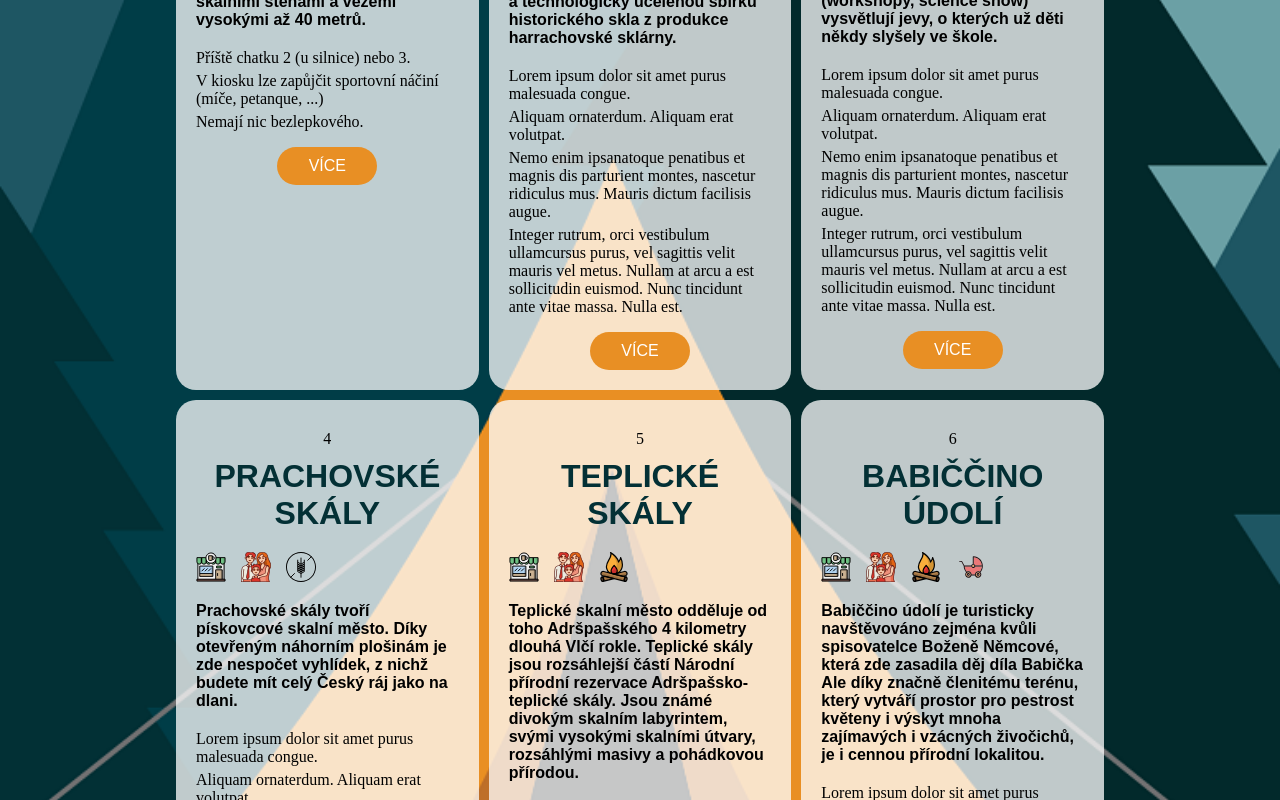
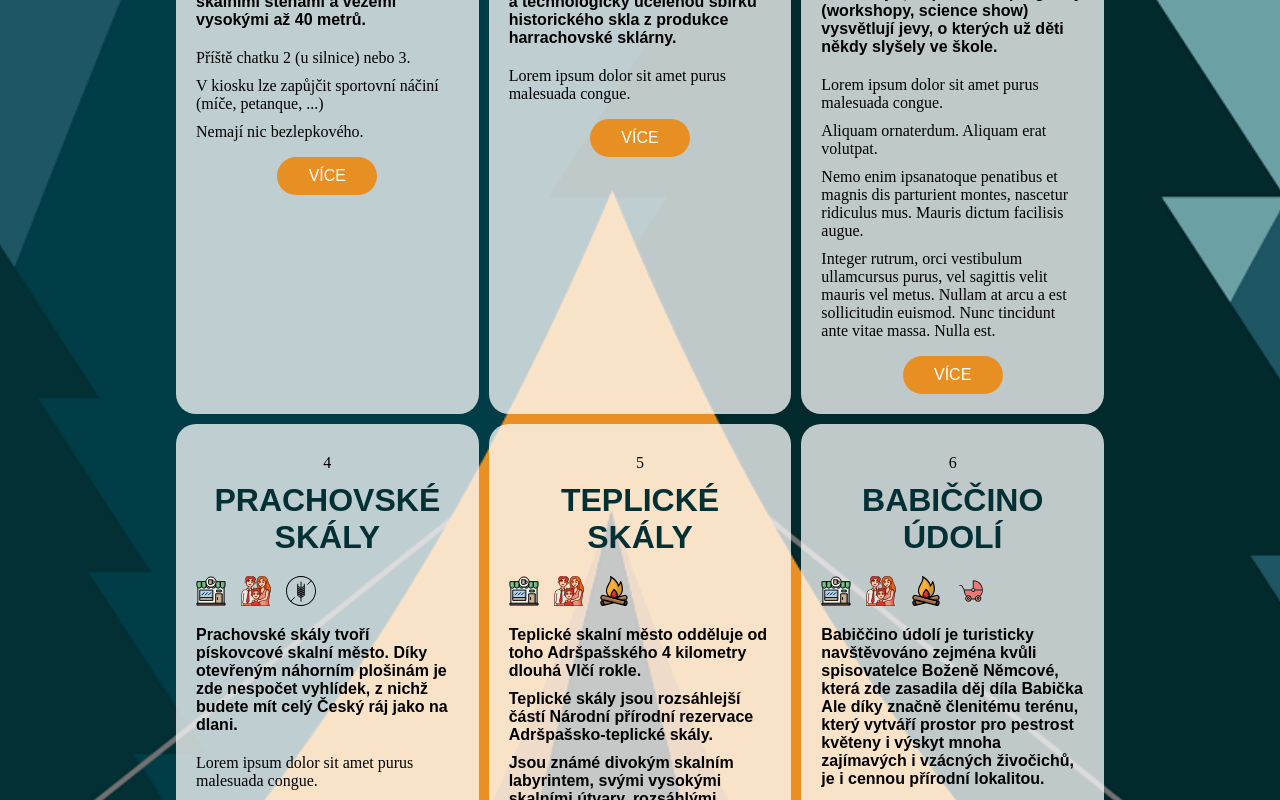
Before and after one commit to icirova/tourist-diary-v2, a React (Vite) app: page / in a window 1280 px wide. Shown: the part 980-1780 px from the top of the page. Built offline with nearby package versions, Linux system fonts and the light colour scheme.

Commit message:
úprava karty

```diff
--- a/src/components/Card.jsx
+++ b/src/components/Card.jsx
@@ -2,7 +2,9 @@ import "./Card.scss";
 import { Link } from "react-router-dom";
 
 
-const Card = ({id, title, tags, description, notes}) => {
+const Card = ({id, title, tags=[], description, notes}) => {
+
+
 
    return (
     <div className="card">
@@ -14,11 +16,16 @@ const Card = ({id, title, tags, description, notes}) => {
           <img className="tag" key={index} src={tag} alt="tag" />
         ))}</div>
 
-      <p className="perex">{description}</p>
+      <div className="perex">
+        {description.map((paragraph, index) => (
+          <p className="paragraph" key={index}>{paragraph}</p>
+        ) )}
+      </div>
+
 
       <div className="notes">
-      {notes.map((paragraf, index) => (
-        <p className="notes__paragraf" key={index}>{paragraf}</p>
+      {notes.map((paragraph, index) => (
+        <p className="paragraph" key={index}>{paragraph}</p>
       ))}
 
       </div>
--- a/src/components/Card.scss
+++ b/src/components/Card.scss
@@ -29,18 +29,17 @@
 }
 
 .perex {
-    margin-bottom: 20px;
     font-family: 'Quicksand', sans-serif;
     font-weight: 600;
-
+    margin-bottom: 20px;
 }
 
 .description {
     margin-bottom: 10px;
 }
 
-.notes__paragraf {
-    margin-bottom: 5px;
+.paragraph {
+    margin-bottom: 10px;
 }
 
 
--- a/src/components/CardForm.jsx
+++ b/src/components/CardForm.jsx
@@ -20,21 +20,15 @@ const CardForm = ({addCard}) => {
         title:"",
         lat:"",
         lng:"",
-        bag:"",
-        bikini:"",
-        bonfire:"",
-        cafe:"",
-        family:"",
-        stroller:"",
-        tent:"",
-        description:"",
-        notes:""
+        tags:[],
+        description:[],
+        notes:[]
     }
 
     const [isVisible, setIsVisible] = useState(false)
     const [btnText, setBtnText] = useState("+ vložit kartu")
     const [formData, setFormData] = useState(initialFormData)
-    const [errors, setErrors] = useState({ title: '', description: '', notes:'' })
+    const [errors, setErrors] = useState({ title: "",lat:"", lng:"", description: "", notes:"" })
 
 
 
@@ -44,19 +38,21 @@ const CardForm = ({addCard}) => {
     }
 
     const handleChange = (event) => {
-        const { id, name, value, checked } = event.target
+        const { name, value, checked } = event.target
 
-        // let newValue = value;
-        // if (id === 'check1' || id === 'check2' || id === 'check3' || id === 'check4' || id === 'check5' || id === 'check6' || id === 'check7') {
-        //   newValue = checked ? event.target.value : ''
-        // }
+        if (event.target.type === 'checkbox') {
+          let newTags = [...formData.tags];
+          if (checked) {
+            newTags.push(name);
+          } else {
+            newTags = newTags.filter(tag => tag !== name);
+          }
 
-        let newValue = value;
-        if (id.startsWith('check')) {
-          newValue = checked ? event.target.value : '';
+
+          setFormData({ ...formData, tags: newTags});
+        } else {
+          setFormData({ ...formData, [name]: value });
         }
-
-        setFormData({ ...formData, [name]: newValue })
       };
 
     const handleClick = (event) => {
@@ -86,7 +82,6 @@ const CardForm = ({addCard}) => {
 
           if (Object.keys(newErrors).length === 0) {
             const newCard = { ...formData };
-            console.log(newCard)
 
             addCard(newCard);
             toggleVisibility();
@@ -176,6 +171,7 @@ const CardForm = ({addCard}) => {
                   className="field-input"
                   type="checkbox"
                   name={tag.name}
+                  checked={formData.tags.includes(tag.name)}
                   value={tag.name}
                   onChange={handleChange}
                 />
@@ -214,6 +210,7 @@ const CardForm = ({addCard}) => {
             rows="10"
             cols="50"
             className="notes"
+            value={formData.notes}
             onChange={handleChange}
             ></textarea>
         </div>
@@ -226,6 +223,9 @@ const CardForm = ({addCard}) => {
       </button>
     </form>
 }
+
+
+
     </div>
 };
 
--- a/src/components/Map.jsx
+++ b/src/components/Map.jsx
@@ -3,9 +3,8 @@ import React, { useState } from 'react';
 import { MapContainer, TileLayer, Marker, Popup } from 'react-leaflet';
 import 'leaflet/dist/leaflet.css';
 
-const MapWithForm= ({locations}) => {
+const Map= ({locations}) => {
 
-{console.log(locations)}
   return (
     <div>
 
@@ -27,4 +26,4 @@ const MapWithForm= ({locations}) => {
   );
 };
 
-export default MapWithForm;
+export default Map;
--- /dev/null
+++ b/src/css/Card.css
@@ -0,0 +1,59 @@
+.card {
+  background-color: rgba(255, 255, 255, 0.75);
+  padding: 20px;
+  border-radius: 20px;
+  flex-basis: 300px;
+  flex-grow: 1;
+  justify-content: left;
+}
+.card__id {
+  text-align: center;
+  padding: 10px;
+}
+
+.title {
+  text-align: center;
+  margin-bottom: 20px;
+  font-family: "Quicksand", sans-serif;
+  text-transform: uppercase;
+  color: #033035;
+}
+
+.tag {
+  width: 30px;
+  margin-bottom: 20px;
+}
+
+.perex {
+  font-family: "Quicksand", sans-serif;
+  font-weight: 600;
+  margin-bottom: 20px;
+}
+
+.description {
+  margin-bottom: 10px;
+}
+
+.paragraph {
+  margin-bottom: 10px;
+}
+
+.btn {
+  display: block;
+  background-color: #e88f24;
+  width: 100px;
+  padding: 10px 5px;
+  border-radius: 20px;
+  text-decoration: none;
+  text-align: center;
+  cursor: pointer;
+  color: white;
+  font-family: "Quicksand", sans-serif;
+  text-transform: uppercase;
+  margin: 0 auto;
+  border: none;
+}
+
+.btn:hover {
+  background-color: #be6f28;
+}/*# sourceMappingURL=Card.css.map */
--- a/src/data.jsx
+++ b/src/data.jsx
@@ -13,8 +13,8 @@ const data = [
     {
         id: 1,
         title: "Chatová osada Ostaš",
-        lat: 49.8022514,
-        lng: 15.6252330,
+        lat: 50.5581496,
+        lng: 16.2145403,
         tags: [
             family,
             tent,
@@ -23,7 +23,10 @@ const data = [
             bag,
 
         ],
-        description: "Vrcholová plošina stolové hory Ostaš je ohraničená pískovcovými skalními stěnami a věžemi vysokými až 40 metrů. ",
+        description: [
+            "Vrcholová plošina stolové hory Ostaš je ohraničená pískovcovými skalními stěnami a věžemi vysokými až 40 metrů. ",
+        ],
+
         notes: [
             "Příště chatku 2 (u silnice) nebo 3.",
             "V kiosku lze zapůjčit sportovní náčiní (míče, petanque, ...)",
@@ -37,15 +40,14 @@ const data = [
         lat: 50.7819779,
         lng: 15.41894,
         tags: [
-            cafe,
-            family,
+            cafe,family,
         ],
-        description: " Muzeum skla je součástí sklárny v Harrachově. Obsahuje historicky a technologicky ucelenou sbírku historického skla z produkce harrachovské sklárny.",
+        description: [
+            " Muzeum skla je součástí sklárny v Harrachově. Obsahuje historicky a technologicky ucelenou sbírku historického skla z produkce harrachovské sklárny.",
+        ],
+
         notes: [
             "Lorem ipsum  dolor sit amet purus malesuada congue.",
-            "Aliquam ornaterdum. Aliquam erat volutpat.",
-            "Nemo enim ipsanatoque penatibus et magnis dis parturient montes, nascetur ridiculus mus. Mauris dictum facilisis augue.",
-            "Integer rutrum, orci vestibulum ullamcursus purus, vel sagittis velit mauris vel metus. Nullam at arcu a est sollicitudin euismod. Nunc tincidunt ante vitae massa. Nulla est.",
         ] ,
     },
     {
@@ -56,7 +58,10 @@ const data = [
         tags: [
             cafe, family, stroller
         ],
-        description: "iQLANDIA je vhodná pro děti od 8 let a všechny dospělé. Exponáty jsou techničtější, popisy odbornější, doprovodné programy (workshopy, science show) vysvětlují jevy, o kterých už děti někdy slyšely ve škole.",
+        description: [
+            "iQLANDIA je vhodná pro děti od 8 let a všechny dospělé.",
+            " Exponáty jsou techničtější, popisy odbornější, doprovodné programy (workshopy, science show) vysvětlují jevy, o kterých už děti někdy slyšely ve škole.",
+        ],
         notes: [
             "Lorem ipsum  dolor sit amet purus malesuada congue.",
             "Aliquam ornaterdum. Aliquam erat volutpat.",
@@ -71,9 +76,11 @@ const data = [
         lat: 50.4673551,
         lng: 15.2932227,
         tags: [
-            cafe, family,glutenfree,
+            cafe, family, glutenfree,
         ],
-        description: "Prachovské skály tvoří pískovcové skalní město. Díky otevřeným náhorním plošinám je zde nespočet vyhlídek, z nichž budete mít celý Český ráj jako na dlani.",
+        description: [
+            "Prachovské skály tvoří pískovcové skalní město. Díky otevřeným náhorním plošinám je zde nespočet vyhlídek, z nichž budete mít celý Český ráj jako na dlani.",
+        ],
         notes: [
             "Lorem ipsum  dolor sit amet purus malesuada congue.",
             "Aliquam ornaterdum. Aliquam erat volutpat.",
@@ -87,7 +94,12 @@ const data = [
         lat: 50.5910880,
         lng: 16.1253494,
         tags: [cafe, family, bonfire,],
-        description: "Teplické skalní město odděluje od toho Adršpašského 4 kilometry dlouhá Vlčí rokle. Teplické skály jsou rozsáhlejší částí Národní přírodní rezervace Adršpašsko-teplické skály. Jsou známé divokým skalním labyrintem, svými vysokými skalními útvary, rozsáhlými masivy a pohádkovou přírodou.",
+        description: [
+            "Teplické skalní město odděluje od toho Adršpašského 4 kilometry dlouhá Vlčí rokle.",
+            "Teplické skály jsou rozsáhlejší částí Národní přírodní rezervace Adršpašsko-teplické skály.",
+            " Jsou známé divokým skalním labyrintem, svými vysokými skalními útvary, rozsáhlými masivy a pohádkovou přírodou.",
+
+        ],
         notes: [
             "Lorem ipsum  dolor sit amet purus malesuada congue.",
             "Aliquam ornaterdum. Aliquam erat volutpat.",
@@ -101,7 +113,9 @@ const data = [
         lat: 50.4264966,
         lng: 16.0458507,
         tags: [cafe, family, bonfire,stroller],
-        description: "Babiččino údolí je turisticky navštěvováno zejména kvůli spisovatelce Boženě Němcové, která zde zasadila děj díla Babička Ale díky značně členitému terénu, který vytváří prostor pro pestrost květeny i výskyt mnoha zajímavých i vzácných živočichů, je i cennou přírodní lokalitou.",
+        description: [
+            "Babiččino údolí je turisticky navštěvováno zejména kvůli spisovatelce Boženě Němcové, která zde zasadila děj díla Babička Ale díky značně členitému terénu, který vytváří prostor pro pestrost květeny i výskyt mnoha zajímavých i vzácných živočichů, je i cennou přírodní lokalitou.",
+        ],
         notes: [
             "Lorem ipsum  dolor sit amet purus malesuada congue.",
             "Aliquam ornaterdum. Aliquam erat volutpat.",
```
Also changed, not shown: src/pages/Home.jsx (+10 -0 lines), 1 other file (tests, documents, lock files or other folders).
